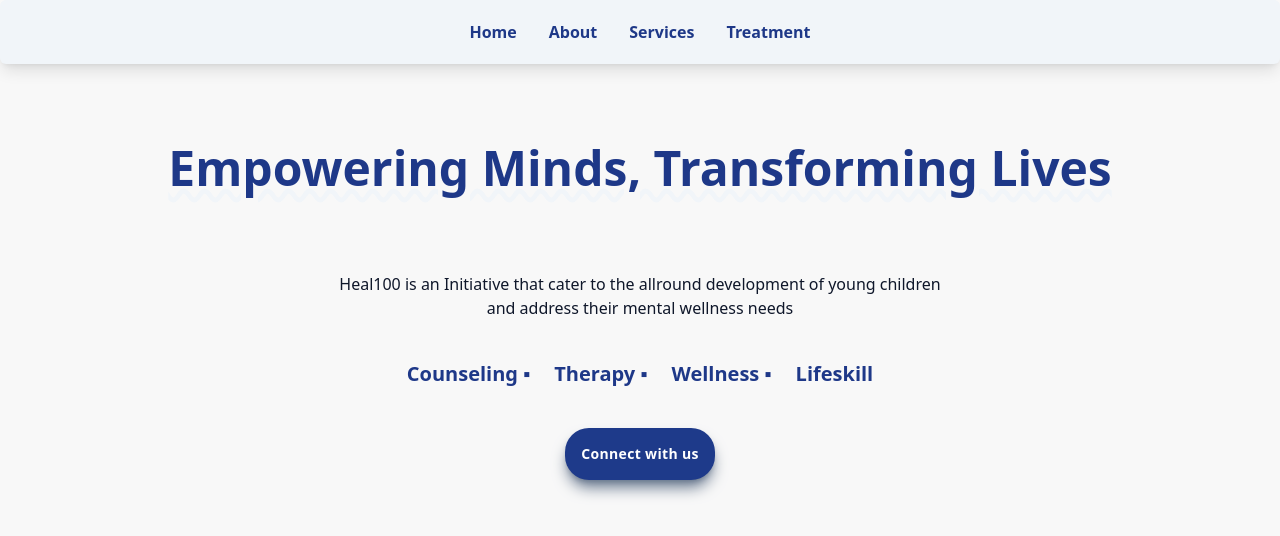
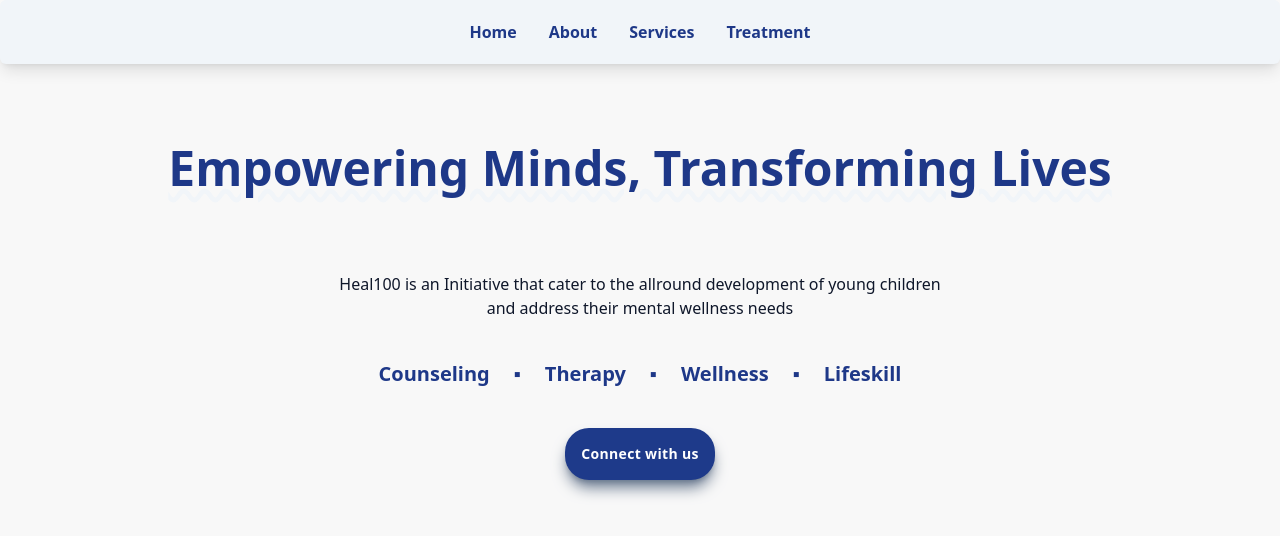
Before and after one commit to warlockM/test, a Next.js app in the folder design/: page / in a window 1280 px wide. Shown: the top 536 px of the page. Built offline with nearby package versions, Linux system fonts and the light colour scheme.

Commit message:
Bullets fixed

```diff
--- a/design/pages/index.js
+++ b/design/pages/index.js
@@ -27,9 +27,12 @@
       </h3>
 
       <div class="m-10 flex place-content-center space-x-6 text-xl font-bold text-[#1E3888]">
-        <div>Counseling ▪ </div>
-        <div> Therapy ▪ </div>
-        <div> Wellness ▪ </div>
+        <div>Counseling</div>
+        <div>▪</div>
+        <div>Therapy</div>
+        <div>▪</div>
+        <div>Wellness</div>
+        <div>▪</div>
         <div> Lifeskill</div>
       </div>
 
```
